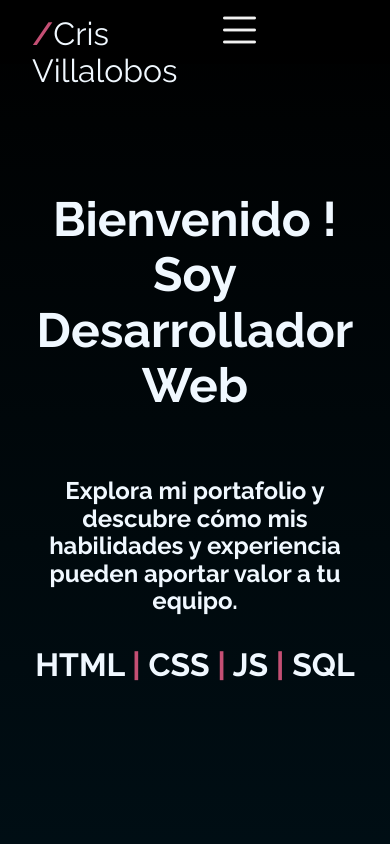
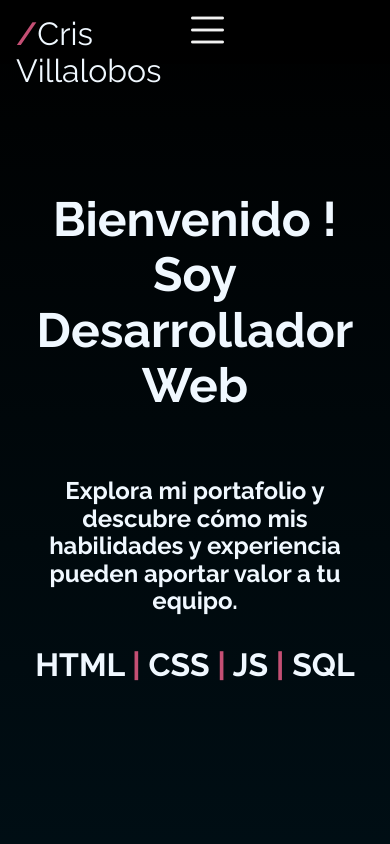
Before and after one commit to CrisLobos/CrisVillalobos-Porfolio-Web, a plain HTML site: page index.html in a window 390 px wide. Shown: the top 844 px of the page. Drawn offline with nearby package versions, Linux system fonts and the light colour scheme.

Commit message:
reparacion del menu amburguesa en mq

```diff
--- a/css/styles.css
+++ b/css/styles.css
@@ -3,9 +3,6 @@ body {
     font-family: "Raleway", sans-serif;
     height: 100%;
     margin: 0;
-
-    @media (max-width: 767px) {}
-
 
 }
 
@@ -18,6 +15,10 @@ header {
     display: flex;
     justify-content: space-around;
     top: 0%;
+
+    @media (max-width: 767px) {
+        justify-content: space-between;
+    }
 }
 
 .logo {
@@ -27,7 +28,7 @@ header {
 
     @media (max-width: 767px) {
         text-align: left;
-        margin: 1rem 2rem;
+        margin: 1rem 1rem;
     }
 }
 
@@ -80,6 +81,7 @@ header {
 
     .hamburger-menu {
         margin-right: 10rem;
+        color: red;
     }
 
     .abrir-menu,
@@ -112,12 +114,20 @@ header {
     .nav-visible {
         opacity: 1;
         visibility: visible;
+
+
     }
 
     .nav-principal {
         flex-direction: column;
         align-items: end;
         margin-top: 3rem;
+
+        @media (max-width: 767px) {
+            position: relative;
+
+
+        }
     }
 }
 
```
